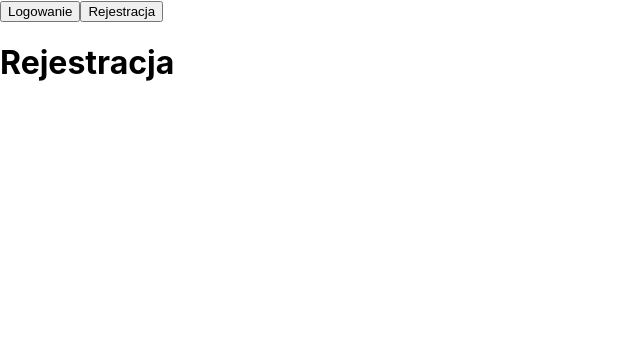
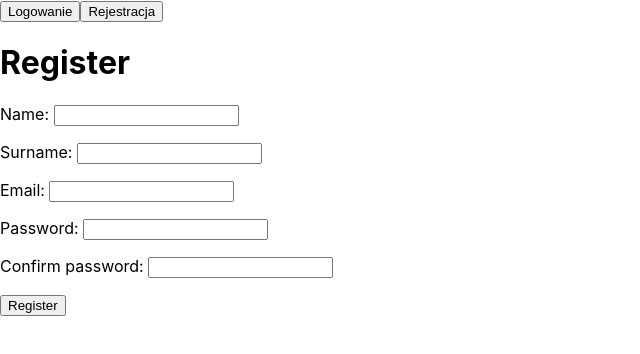
Before and after one commit to hugobosy/exercise-form, a React (Create React App) app: page / in a window 1280 px wide. Both pictures are taken after a click on the button "Rejestracja". Shown: the top 354 px of the page, without its empty margins (0-640 px from the left). Built offline with nearby package versions, Linux system fonts and the light colour scheme.

Commit message:
add component Register & structure form register

```diff
--- a/src/components/App.js
+++ b/src/components/App.js
@@ -3,6 +3,7 @@ import {useState} from "react";
 import {Box} from "./box/Box";
 import {data} from "../data/data";
 import {Login} from "./login/Login";
+import {Register} from "./register/Register";
 
 function App() {
 
@@ -63,7 +64,7 @@ function App() {
             <div className="App">
                 <button onClick={() => handleLoginRegister(false)}>Logowanie</button>
                 <button onClick={() => handleLoginRegister(true)}>Rejestracja</button>
-                {user.showRegister ? <h1>Rejestracja</h1> : <Login user={user} submit={handleForm} showPass={showPassword} change={handleChange}/>}
+                {user.showRegister ? <Register/> : <Login user={user} submit={handleForm} showPass={showPassword} change={handleChange}/>}
             </div>
             <div className="box">
                 {user.correct === null ? null : user.correct ?
--- a/src/components/login/Login.js
+++ b/src/components/login/Login.js
@@ -4,6 +4,7 @@ export const Login = props => {
     const {user, showPass, submit} = props;
     return (
         <form onSubmit={submit}>
+            <h1>Logowanie</h1>
             <label>
                 Email:
                 <input type="text" value={user.email} onChange={props.change}/>
--- /dev/null
+++ b/src/components/register/Register.js
@@ -0,0 +1,49 @@
+import React, {useState} from "react";
+
+export const Register = props => {
+
+    const [newUser, setNewUser] = useState({
+        name: '',
+        surname: '',
+        email: '',
+        password: '',
+        confirmPass: '',
+    })
+
+    return (
+        <form>
+            <h1>Register</h1>
+            <p>
+                <label>
+                    <span>Name: </span>
+                    <input type="text"/>
+                </label>
+            </p>
+            <p>
+                <label>
+                    <span>Surname: </span>
+                    <input type="text"/>
+                </label>
+            </p>
+            <p>
+                <label>
+                    <span>Email: </span>
+                    <input type="text"/>
+                </label>
+            </p>
+            <p>
+                <label>
+                    <span>Password: </span>
+                    <input type="text"/>
+                </label>
+            </p>
+            <p>
+                <label>
+                    <span>Confirm password: </span>
+                    <input type="text"/>
+                </label>
+            </p>
+            <button type="submit">Register</button>
+        </form>
+    )
+}
```
